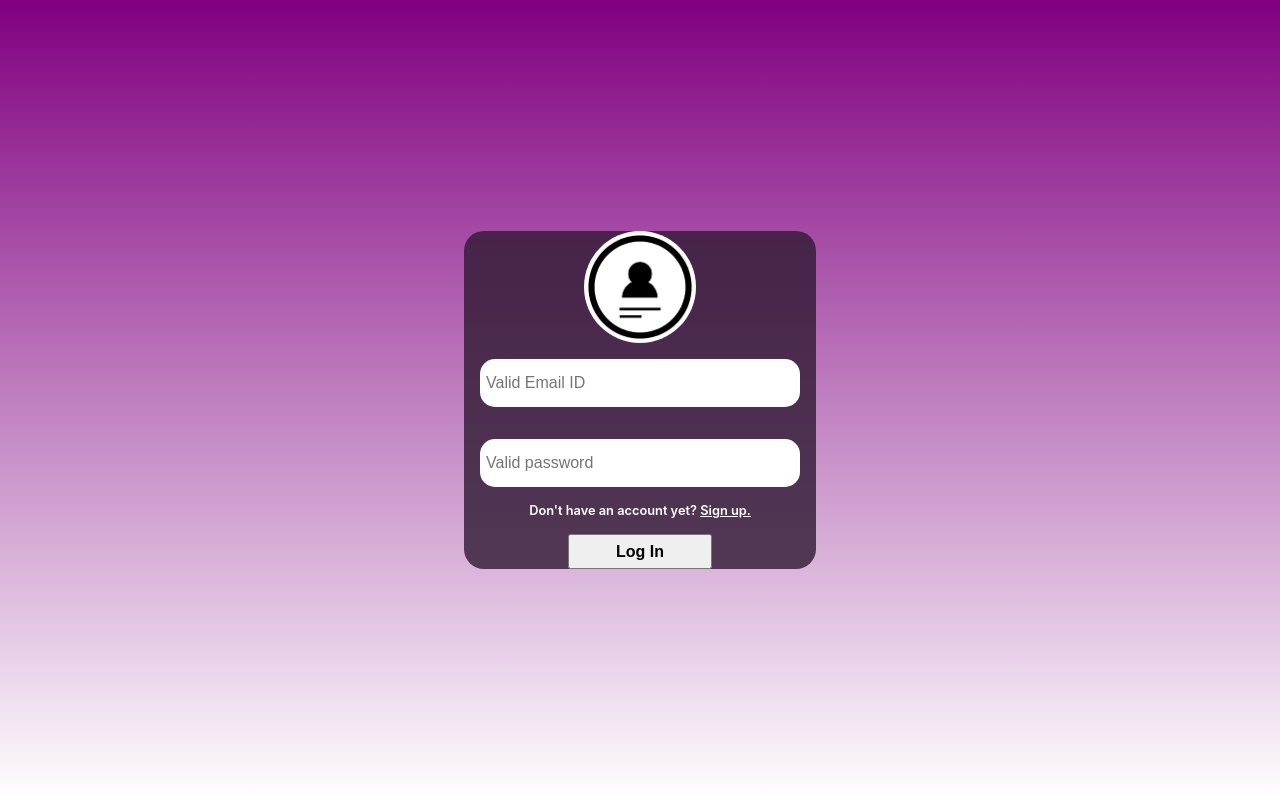
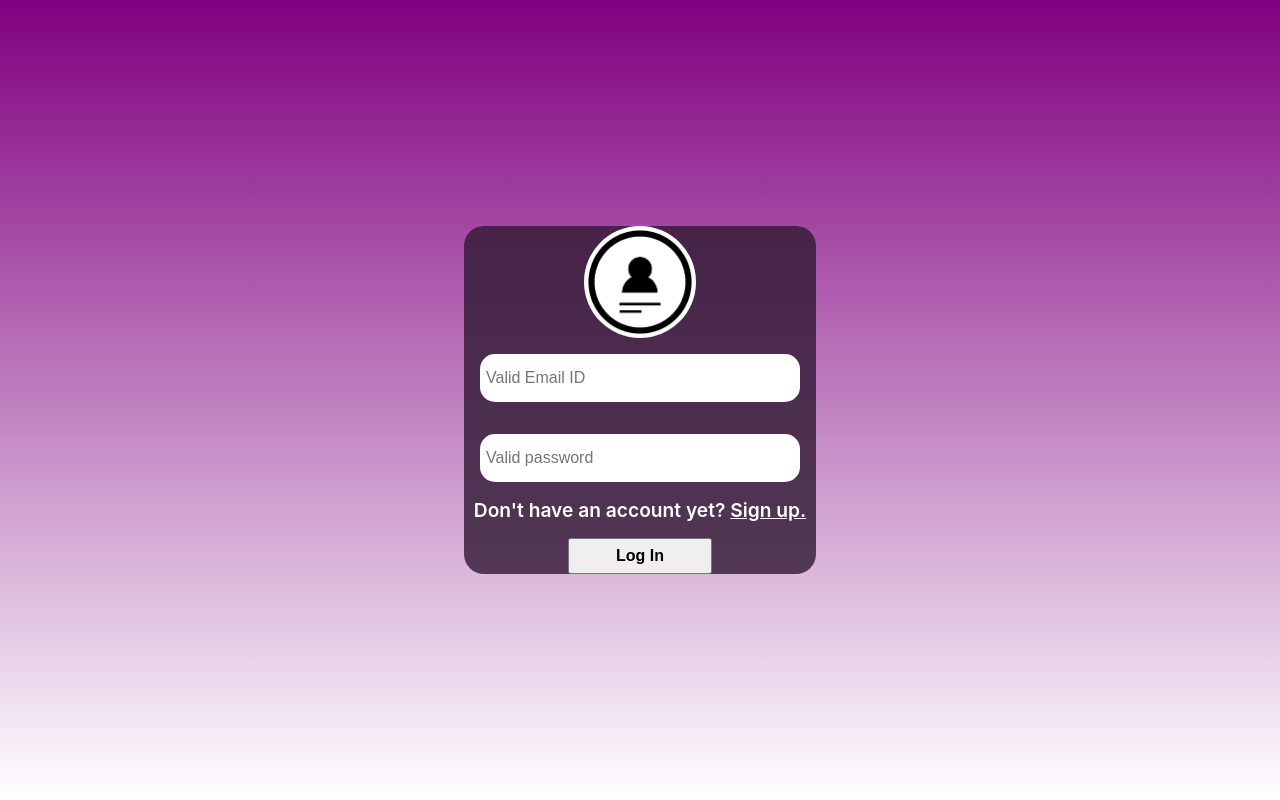
Before and after one commit to timothy2462/hng-sticker-gallery, a React (Vite) app: page / in a window 1280 px wide. Built offline with nearby package versions, Linux system fonts and the light colour scheme; no server answers.

Commit message:
rearranged the grid layout

```diff
--- a/src/components/GiphyGallery.css
+++ b/src/components/GiphyGallery.css
@@ -40,7 +40,7 @@
   gap: 16px;
   margin: 0 auto;
   max-width: 700px; /* Maximum width of the gallery */
-  background-color: rgba(205, 99, 71, 0.1);
+  background-color: rgba(230, 99, 71, 0.1);
 }
 
 .gallery-item {
@@ -76,7 +76,7 @@
   opacity: 1;
 }
 
-@media screen and (max-width: 700px) {
+@media screen and (max-width: 900px) {
   .gallery-item {
     height: 330px;
   }
--- a/src/components/Login.css
+++ b/src/components/Login.css
@@ -30,7 +30,7 @@
 }
 .create-acct p {
   color: white;
-  font-size: 0.8rem;
+  font-size: 1.2rem;
   font-weight: 600;
   margin-bottom: 1rem;
 }
--- a/src/components/Login.jsx
+++ b/src/components/Login.jsx
@@ -35,7 +35,7 @@
     } catch (e) {
       if (e.code === "auth/invalid-login-credentials") {
         setError(
-          "Ooops! Invalid login credentials. You do not have an account with Timothy, pls click the Sign up to register."
+          "Ooops! Invalid login credentials. pls register."
         );
       } else {
         setError(e.message);
```
